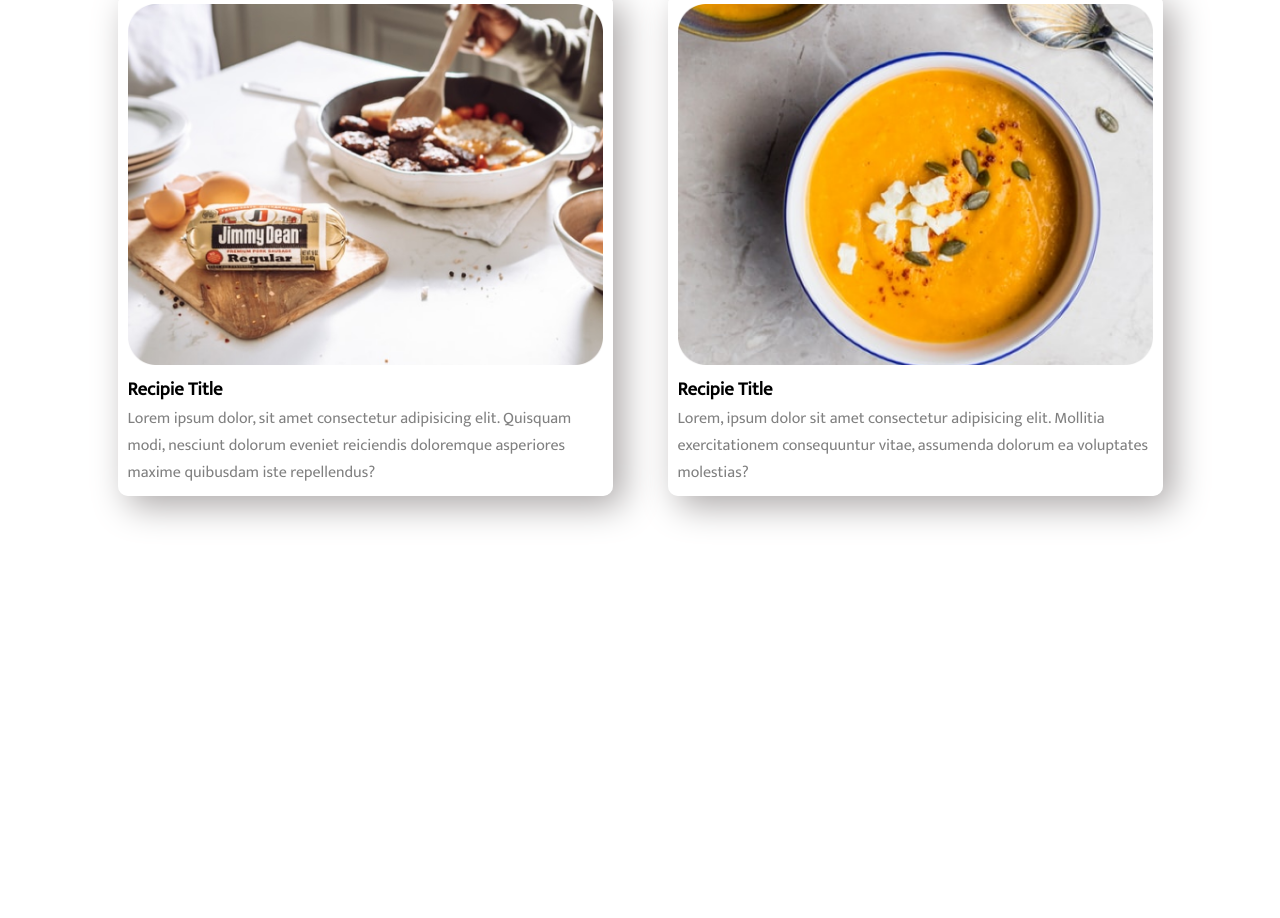
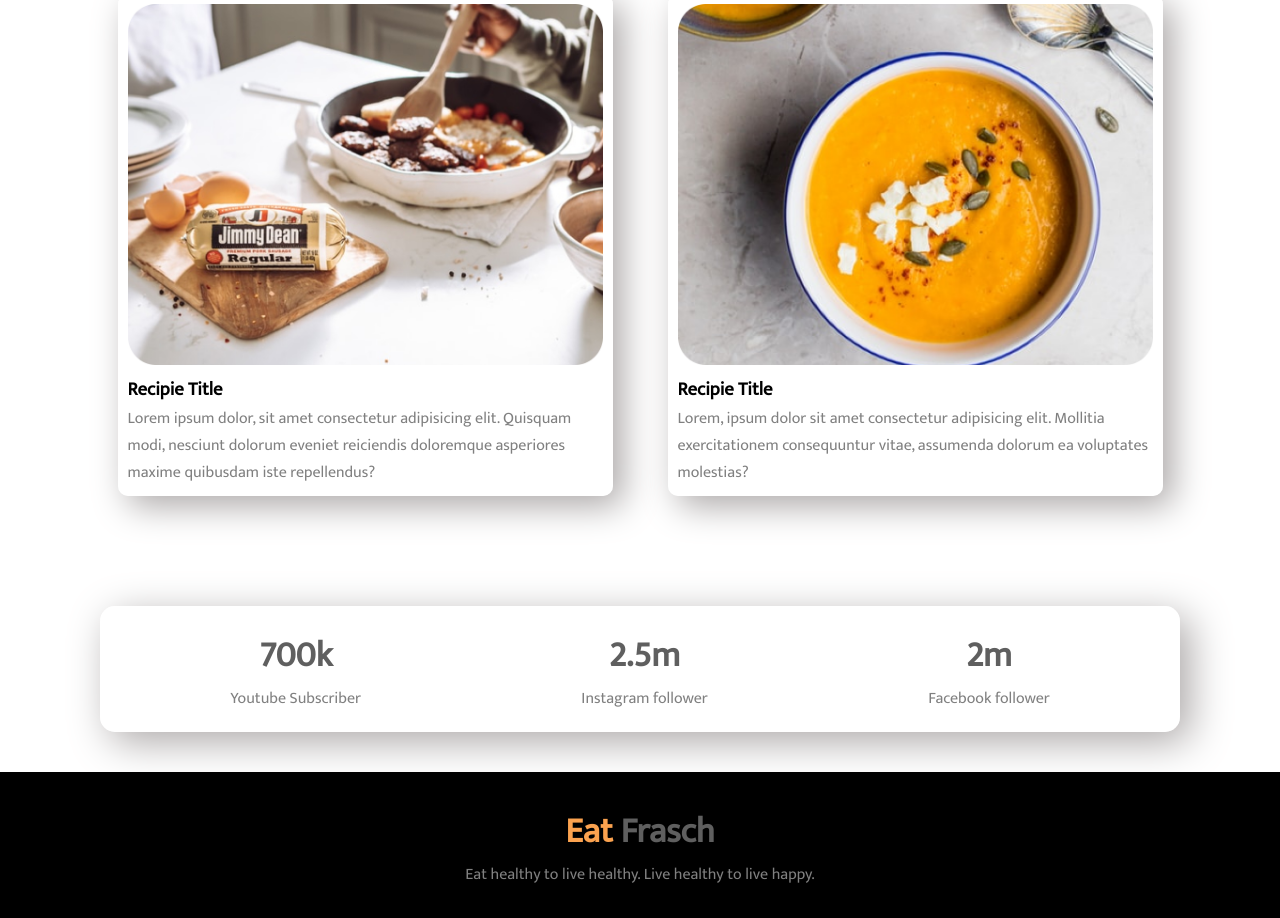
Before and after one commit to SalamKhan46/5-day-1, a plain HTML site: page index.html in a window 1280 px wide. Shown: the part 1016-1934 px from the top of the page. Before the commit the page ends 1582 px from the top, so only its background shows below. Drawn offline with Linux system fonts and the light colour scheme.

Commit message:
add item and footer

```diff
--- a/index.html
+++ b/index.html
@@ -62,5 +62,25 @@
             </div>
         </div>
     </section>
+
+    <section class="follower">
+        <div class="youtube">
+            <h2>700k</h2>
+            <p>Youtube Subscriber</p>
+        </div>
+        <div class="insta">
+            <h2>2.5m</h2>
+            <p>Instagram follower</p>
+        </div>
+        <div class="facebook">
+            <h2>2m</h2>
+            <p>Facebook follower</p>
+        </div>
+    </section>
+
+    <footer>
+        <h2><span class="clr">Eat</span> Frasch</h2>
+        <p>Eat healthy to live healthy. Live healthy to live happy.</p>
+    </footer>
 </body>
 </html>
--- a/style.css
+++ b/style.css
@@ -111,3 +111,21 @@ p{
     width: 100%;
     /* padding: 10px; */
 }
+
+.follower{
+    /* width: 100%; */
+    margin: 40px 100px;
+    background: #fff7;
+    border-radius: 15px;
+    display: flex;
+    justify-content: space-around;
+    text-align: center;
+    padding: 20px;
+    box-shadow: 10px 10px 40px #aca8a8;
+}
+footer{
+    width: 100%;
+    background: #000;
+    padding: 30px;
+    text-align: center;
+}
```
